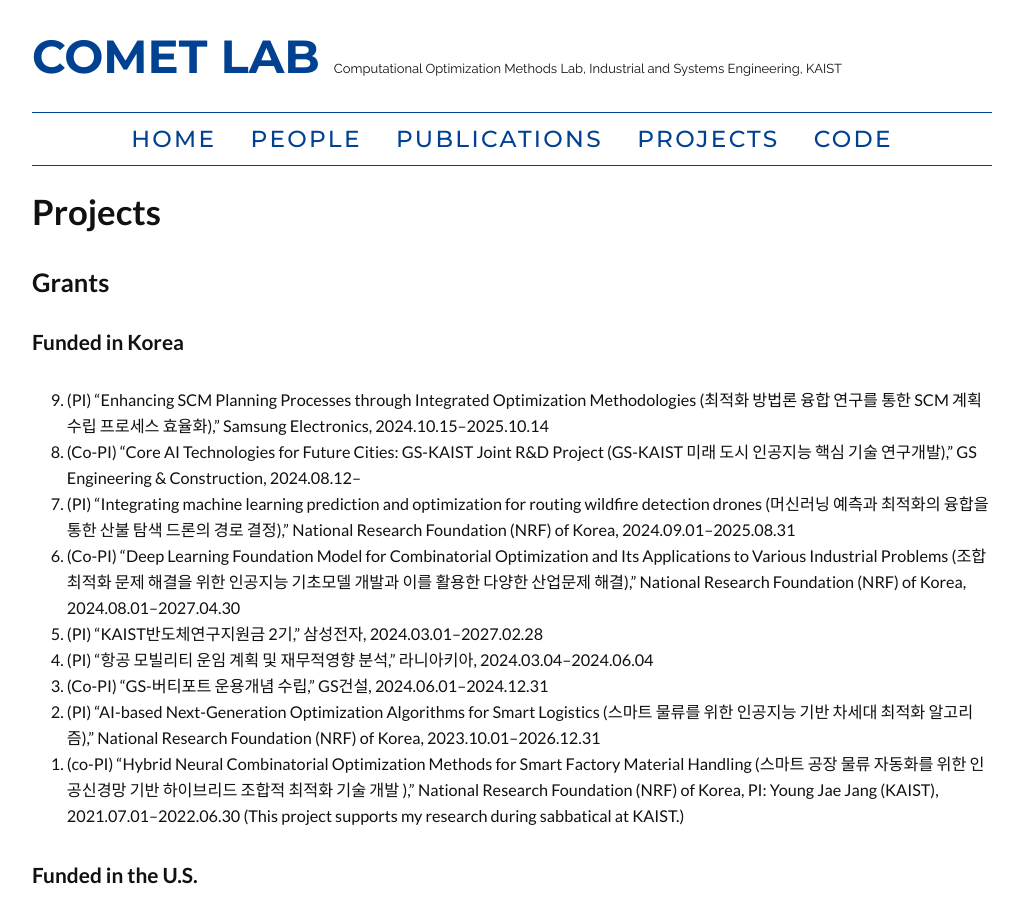
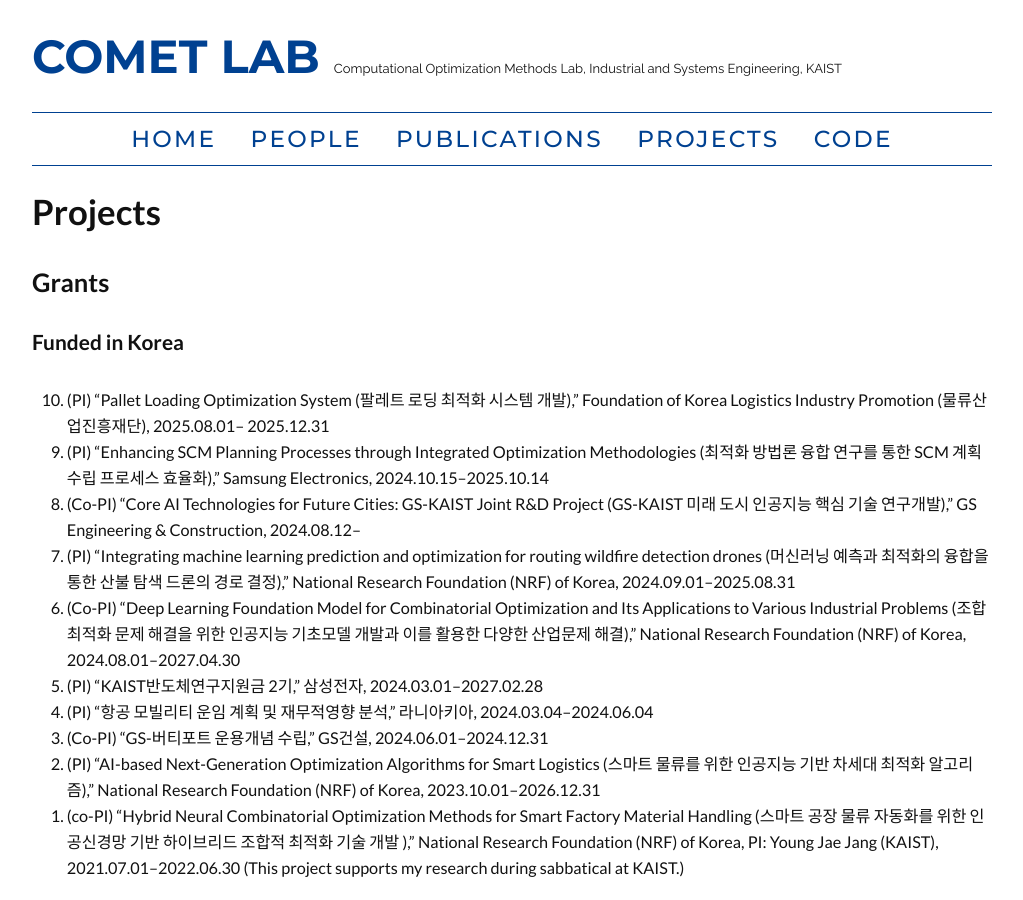
Before and after one commit to kaist-comet/kaist-comet.github.io, a Jekyll site: the page built from projects/projects.html, in a window 1280 px wide and 900 px high. Shown: the whole window, without its empty margins (128-1151 px from the left). Built offline with Jekyll 4.4.1, drawn with Linux system fonts in a browser that asks for light colours; some web fonts are replaced; comment, search, counter and statistics services are not loaded.

Commit message:
CV update

```diff
--- a/_includes/grant_web_body.html
+++ b/_includes/grant_web_body.html
@@ -8,6 +8,9 @@
  id="x1-2000"></a>Funded in Korea</h4>
 <!--l. 56--><p class="noindent" >
      <ol reversed="reversed"><li>
+ (PI) &#8220;Pallet Loading Optimization System (&#54036;&#47112;&#53944; &#47196;&#46377; &#52572;&#51201;&#54868; &#49884;&#49828;&#53596; &#44060;&#48156;),&#8221; Foundation of Korea Logistics Industry Promotion
+     (&#47932;&#47448;&#49328;&#50629;&#51652;&#55141;&#51116;&#45800;),  2025.08.01&#8211; 2025.12.31
+     <li>
  (PI) &#8220;Enhancing SCM Planning Processes through Integrated Optimization Methodologies (&#52572;&#51201;&#54868; &#48169;&#48277;&#47200; &#50997;&#54633; &#50672;&#44396;&#47484; &#53685;&#54620;
      SCM &#44228;&#54925; &#49688;&#47549; &#54532;&#47196;&#49464;&#49828; &#54952;&#50984;&#54868;),&#8221; Samsung Electronics,  2024.10.15&#8211;2025.10.14
      <li>
@@ -37,14 +40,14 @@
 </p>
 <h4 class="subsectionHead"><a
  id="x1-3000"></a>Funded in the U.S.</h4>
-<!--l. 84--><p class="noindent" >
+<!--l. 86--><p class="noindent" >
+
+
      <ol reversed="reversed"><li>
  (co-PI)  &#8220;POSE:  Phase  II:  CONNECT:  Consortium  of  Open-source  plaNNing  models  for
      Next-generation Equitable and efficient Communities and Transportation,&#8221; National Science
      Foundation (NSF), , 08/15/2023&#8211;07/31/2025,  <a
 href="https://www.nsf.gov/awardsearch/showAward?AWD_ID=2303748" >[TI-2303748]</a>
-
-
      <li>
  (PI) &#8220;Collaborative Research: Arc Routing Problems in Combined Drone/Truck Fleets,&#8221; National
      Science Foundation (NSF),  7/1/2021&#8211;6/30/2024,  <a
@@ -93,12 +96,12 @@ href="https://www.nsf.gov/awardsearch/showAward?AWD_ID=2032458" >[CMMI-2032458]<
  (PI) &#8220;CAREER: Advancing Routing Methods in Hazardous Materials Transportation&#8221;, National
      Science Foundation (NSF),  08/01/2014&#8211;07/31/2019,  <a
 href="http://www.nsf.gov/awardsearch/showAward?AWD_ID=1351357" >[CMMI-1351357]</a>
+
+
      <li>
  (co-PI) &#8220;Effective and Equitable Supply of Gasoline to Impacted Areas in the Aftermath of a Natural
      Disaster&#8221;, U.S. Department of Transportation (US DOT) through University Transportation
      Research Center (UTRC), PI: Rajan Batta (SUNY Buffalo), 03/01/2014&#8211;05/31/2015
-
-
      <li>
  (co-PI)  &#8220;The  Ties  that  Bind:  Developing  a  Bi-national  Transportation-Combined  Economic
      Simulation Model to Assess Security and Policy Implications of US-Canada Border Bridges&#8221;,
```
